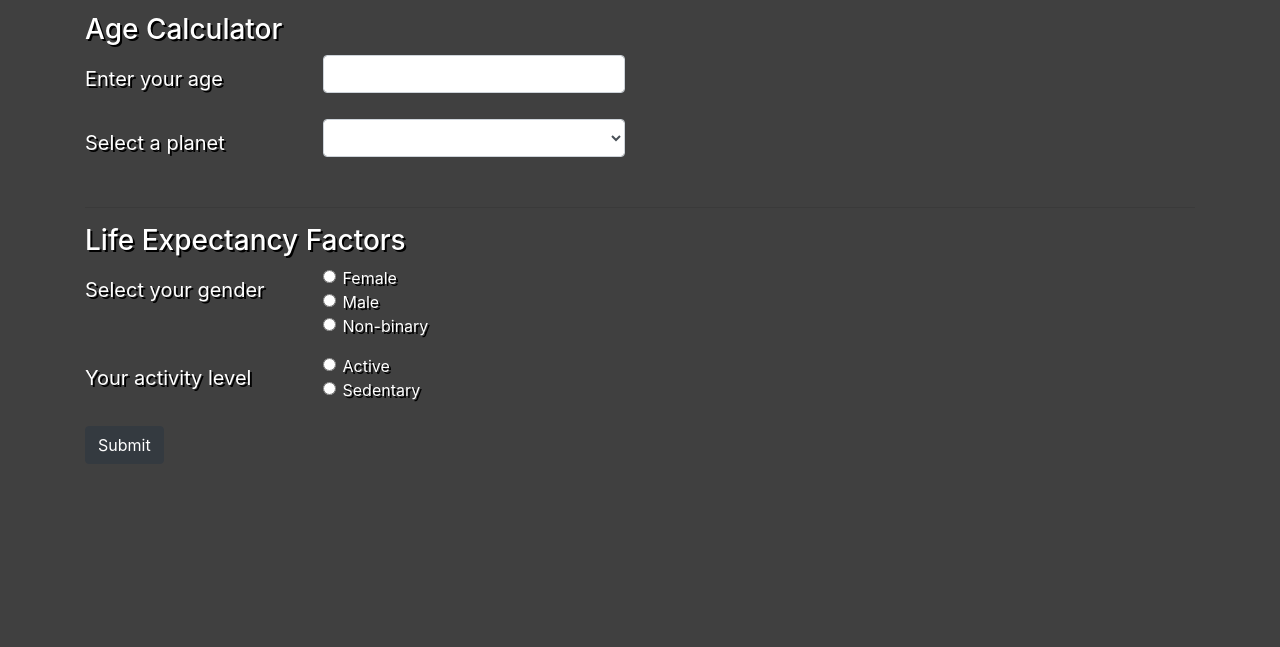
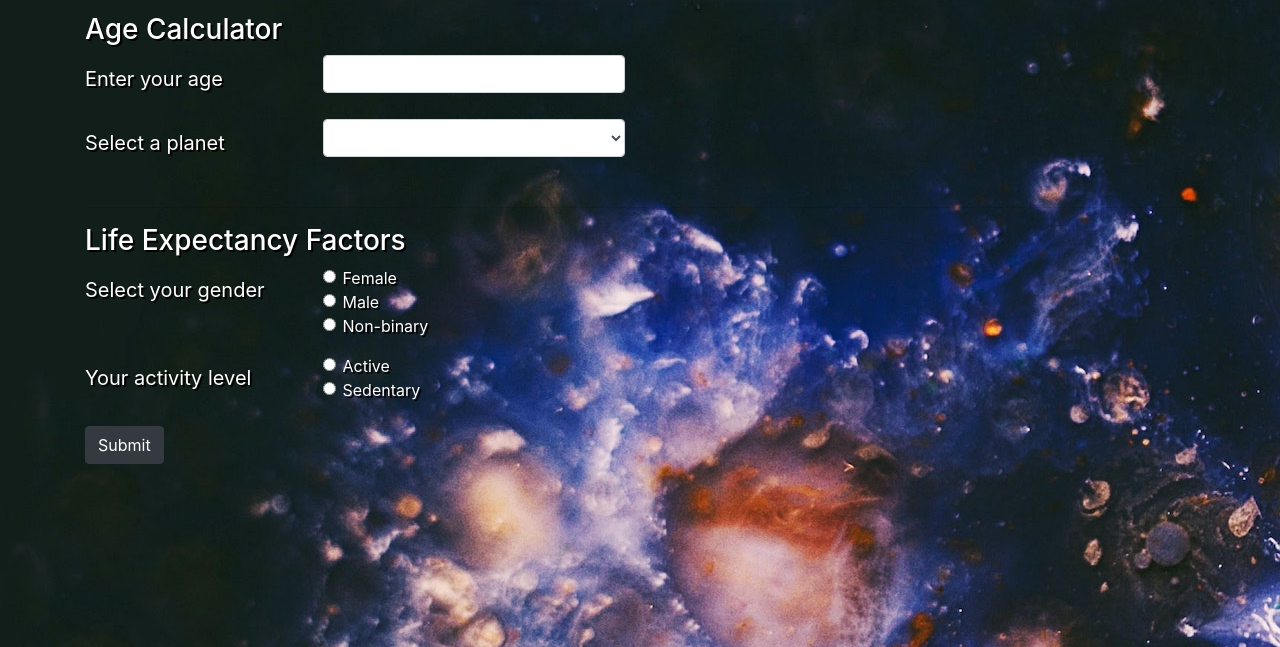
Before and after one commit to MicahOlson/galactic-age, a website built with webpack: page src/index.html in a window 1280 px wide. Shown: the part 153-800 px from the top of the page. Built offline with nearby package versions, Linux system fonts and the light colour scheme.

Commit message:
Add a background image to the page

```diff
--- a/src/css/styles.css
+++ b/src/css/styles.css
@@ -1,5 +1,6 @@
 body {
-  background-color: hsl(0, 0%, 25%);
+  /* background-color: hsl(0, 0%, 25%); */
+  background-image: url("../assets/images/background.jpg");
   color: hsl(0, 0%, 100%);
   text-shadow: 2px 2px hsl(0, 0%, 0%);
 }
```
Also changed, not shown: src/assets/images/background.jpg (added).
